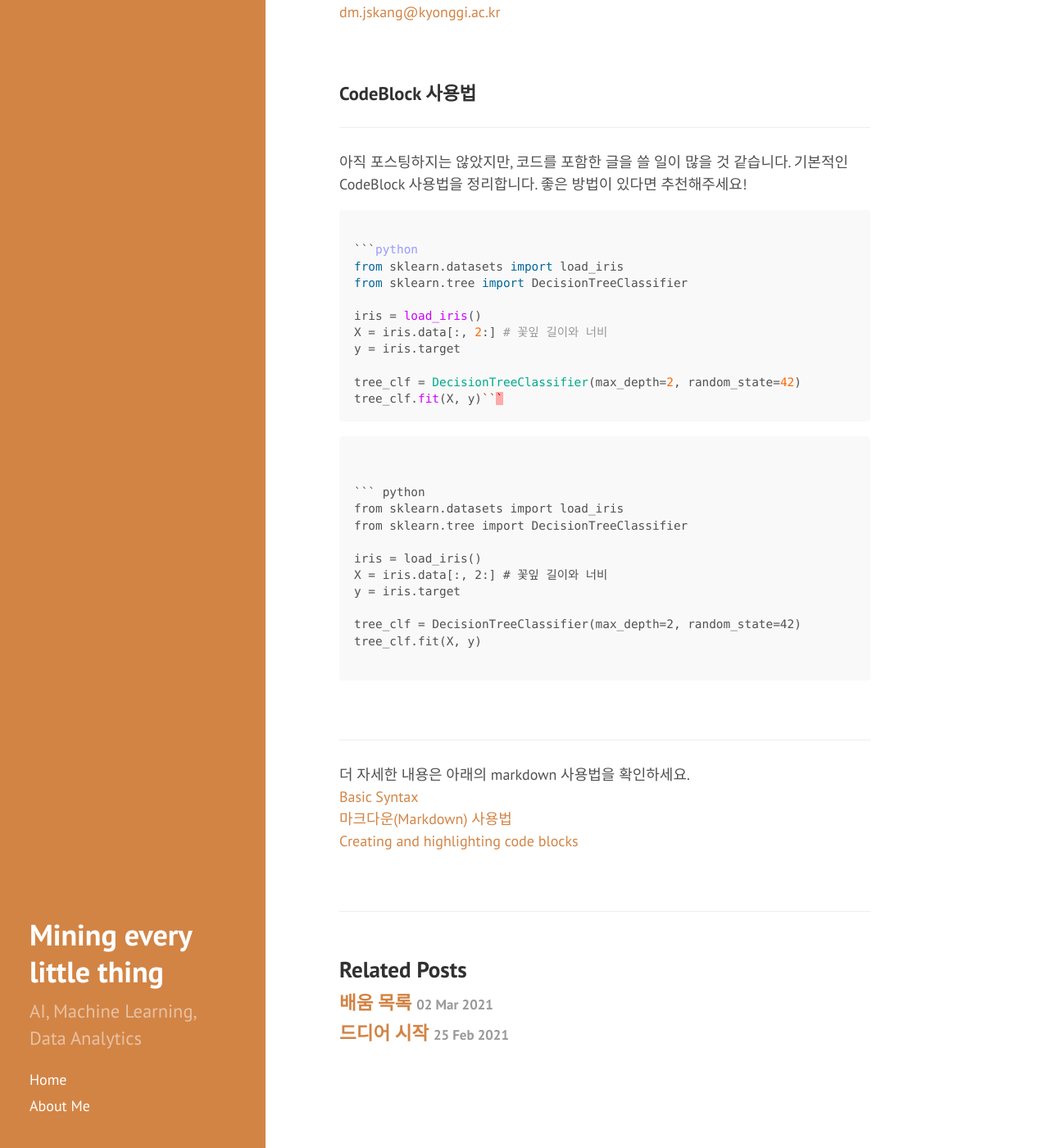
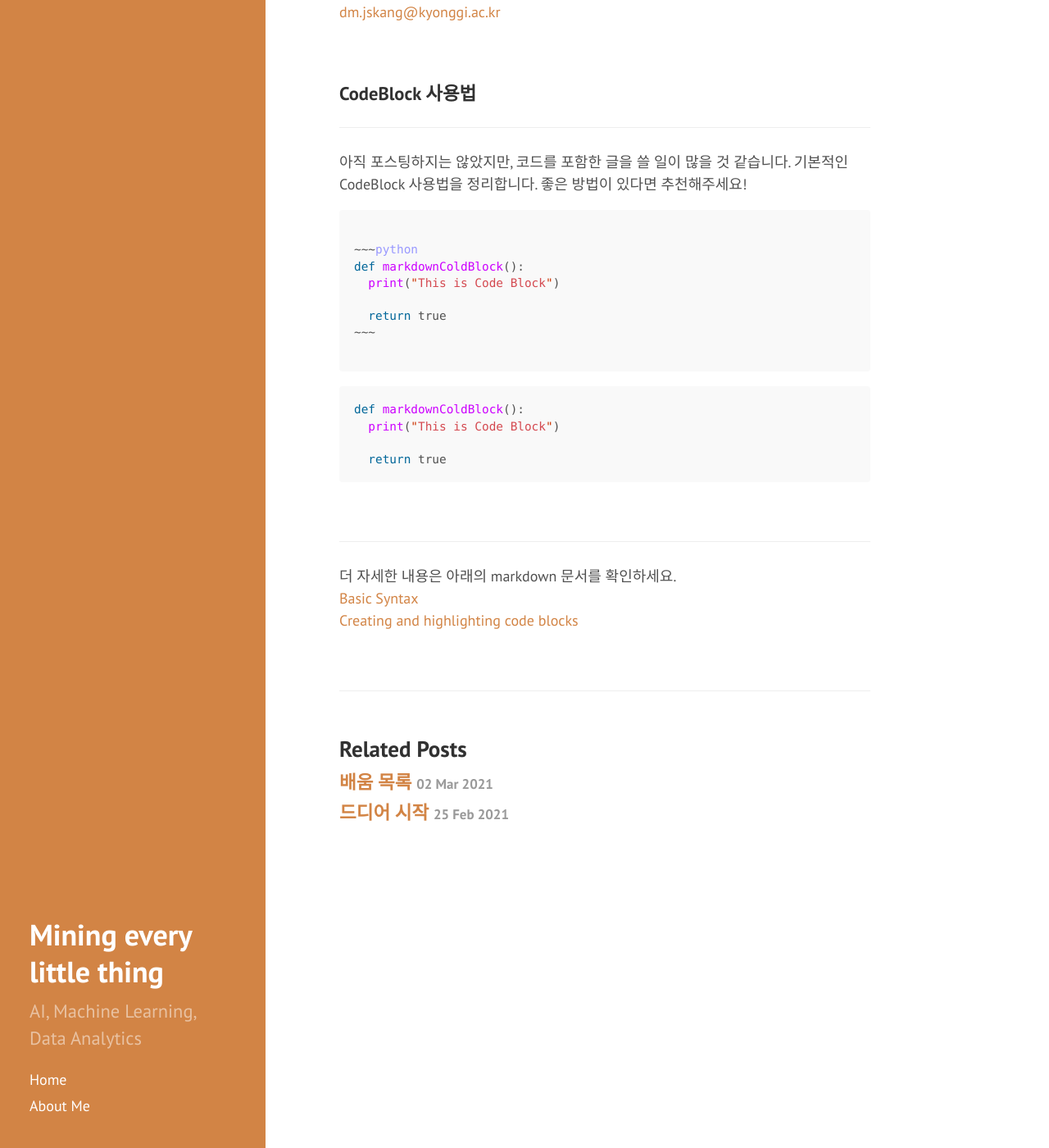
Before and after one commit to jisoo920/jisoo.github.io, a Jekyll site: the page built from _posts/2021-03-03-Basic Markdown Syntax.md, in a window 1280 px wide and 1400 px high, scrolled down 1880 px. Shown: the whole window at 82% size. Built offline with Jekyll 4.4.1, drawn with Linux system fonts in a browser that asks for light colours.

Commit message:
markdown_posting_0303_modify_8

````diff
--- a/_posts/2021-03-03-Basic Markdown Syntax.md
+++ b/_posts/2021-03-03-Basic Markdown Syntax.md
@@ -69,37 +69,24 @@ BlockQuote는 인용 블록입니다. >가 반복될수록 들여쓰기 됩니
 
 ```markdown
 
-```python
-from sklearn.datasets import load_iris
-from sklearn.tree import DecisionTreeClassifier
+~~~python
+def markdownColdBlock():
+  print("This is Code Block")
 
-iris = load_iris()
-X = iris.data[:, 2:] # 꽃잎 길이와 너비
-y = iris.target
-
-tree_clf = DecisionTreeClassifier(max_depth=2, random_state=42)
-tree_clf.fit(X, y)```
-```
+  return true
+~~~
 
 ```
 
+~~~python
+def markdownColdBlock():
+  print("This is Code Block")
 
-``` python
-from sklearn.datasets import load_iris
-from sklearn.tree import DecisionTreeClassifier
-
-iris = load_iris()
-X = iris.data[:, 2:] # 꽃잎 길이와 너비
-y = iris.target
-
-tree_clf = DecisionTreeClassifier(max_depth=2, random_state=42)
-tree_clf.fit(X, y)
-
-```
+  return true
+~~~
 
 <br>
 <hr/>
-더 자세한 내용은 아래의 markdown 사용법을 확인하세요.<br>
+더 자세한 내용은 아래의 markdown 문서를 확인하세요.<br>
 [Basic Syntax](https://www.markdownguide.org/basic-syntax/)<br>
-[마크다운(Markdown) 사용법](https://gist.github.com/ihoneymon/652be052a0727ad59601)<br>
 [Creating and highlighting code blocks](https://docs.github.com/en/github/writing-on-github/creating-and-highlighting-code-blocks#syntax-highlighting)<br>
````
